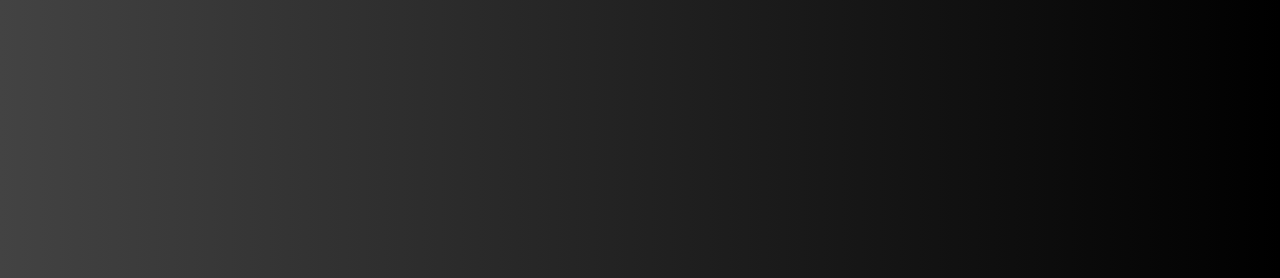
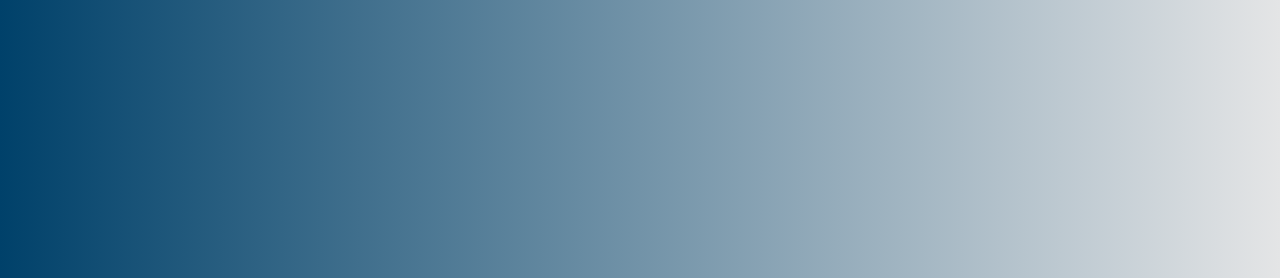
Before and after one commit to stephenkettley/mouse-tracker, a plain HTML site: page index.html in a window 1280 px wide. Shown: the top 278 px of the page. Drawn offline with Linux system fonts and the light colour scheme.

Commit message:
finalise background gradient

```diff
--- a/style.css
+++ b/style.css
@@ -6,7 +6,7 @@ body {
     align-items: center;
     height: 100vh;
     font-family: monospace;
-    background-image: linear-gradient(to right, #434343 0%, black 100%);
+    background-image: linear-gradient(to right, #00416a 0%, #E4E5E6 100%);
 }
 
 h1 {
```
